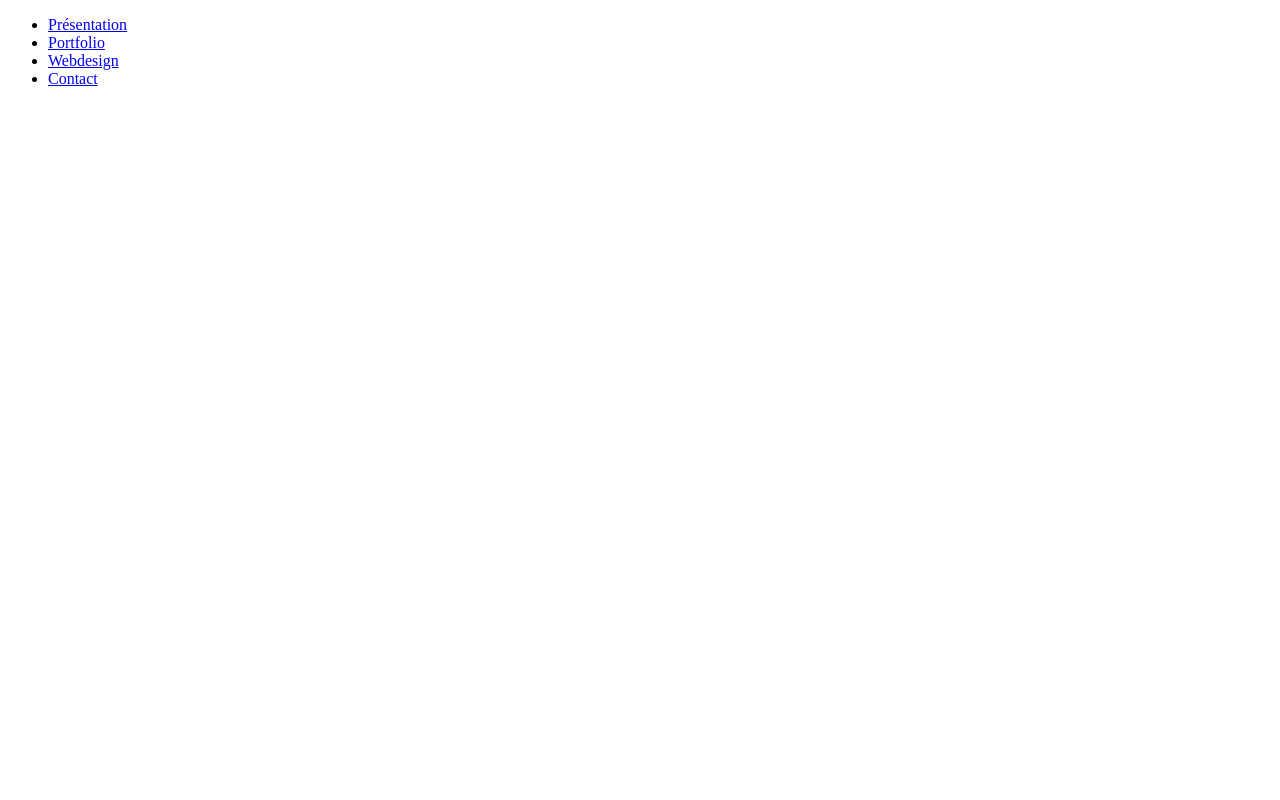
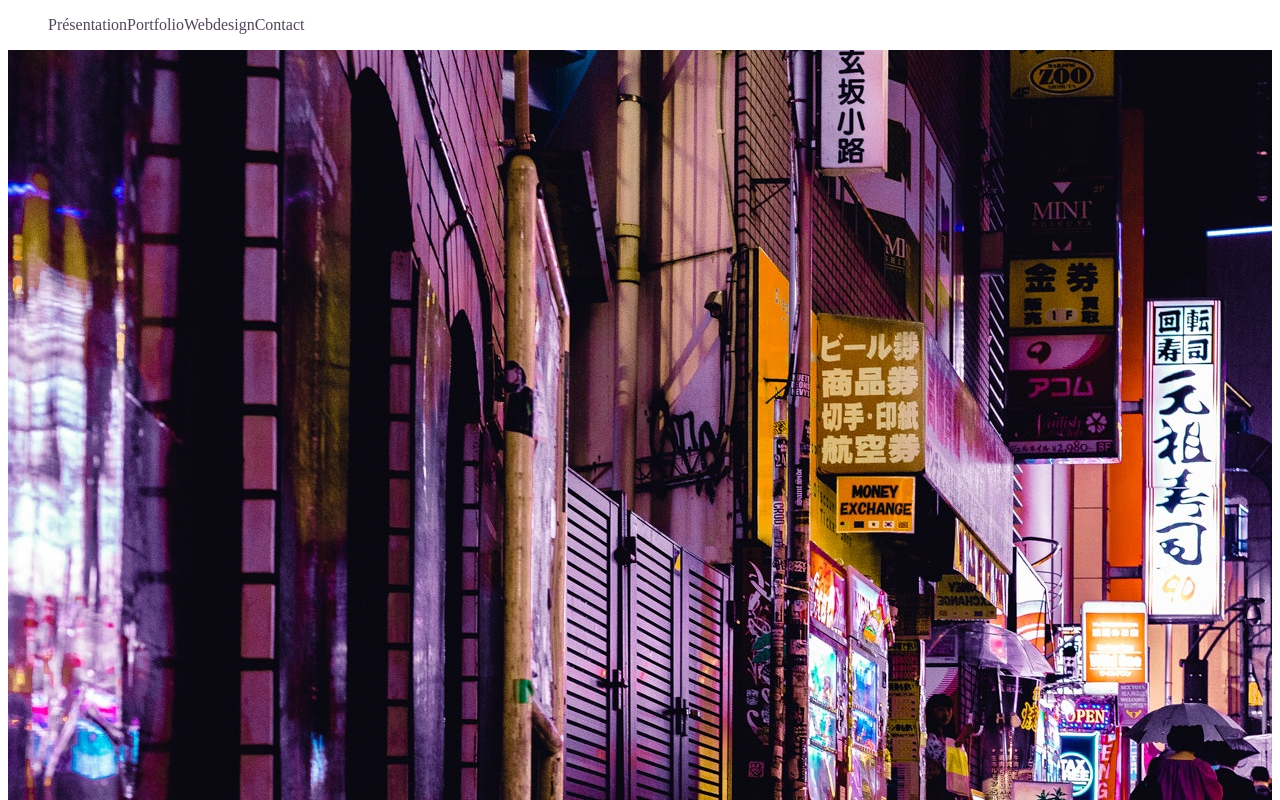
Before and after one commit to the-moominz/Work, a plain HTML site: page Website#01/index.html in a window 1280 px wide. Shown: the top 800 px of the page. Drawn offline with Linux system fonts and the light colour scheme.

Commit message:
modification

```diff
--- a/Website#01/index.html
+++ b/Website#01/index.html
@@ -10,12 +10,14 @@
     <!-- Navigation du site -->
     <header id="home">
       <nav>
-        <ul class="navigation">
-          <li><a href="#presentation">Présentation</a></li>
-          <li><a href="#portfolio">Portfolio</a></li>
-          <li><a href="#webdesign">Webdesign</a></li>
-          <li><a href="#contact">Contact</a></li>
-        </ul>
+        <div class="container">
+          <ul class="navigation">
+            <li><a href="#presentation">Présentation</a></li>
+            <li><a href="#portfolio">Portfolio</a></li>
+            <li><a href="#webdesign">Webdesign</a></li>
+            <li><a href="#contact">Contact</a></li> <!-- Pensez à insérer un formulaire de contact pour pratiquer le cours de CSS -->
+          </ul>
+        </div>
       </nav>
       <section id="ban">
       </section>
--- a/Website#01/style.css
+++ b/Website#01/style.css
@@ -1,6 +1,31 @@
 /*HEADER*/
 
+  /*Liens de navigation*/
+  .navigation {
+    list-style: none;
+    display: flex;
+    flex-direction: row;
+  }
+  a:link {
+    color: #504658;
+    text-decoration: none;
+  }
+  a:visited {
+    color: gray;
+  }
+  a:hover {
+    color: red;
+  }
+  a:active {
+    color: red;
+  }
 
+#ban {
+  width: 100%;
+  height: 1200px;
+  background-image: url('assets/home_tokyo.jpg');
+  background-size: cover;
+}
 
 
 /*SECTION*/
```
